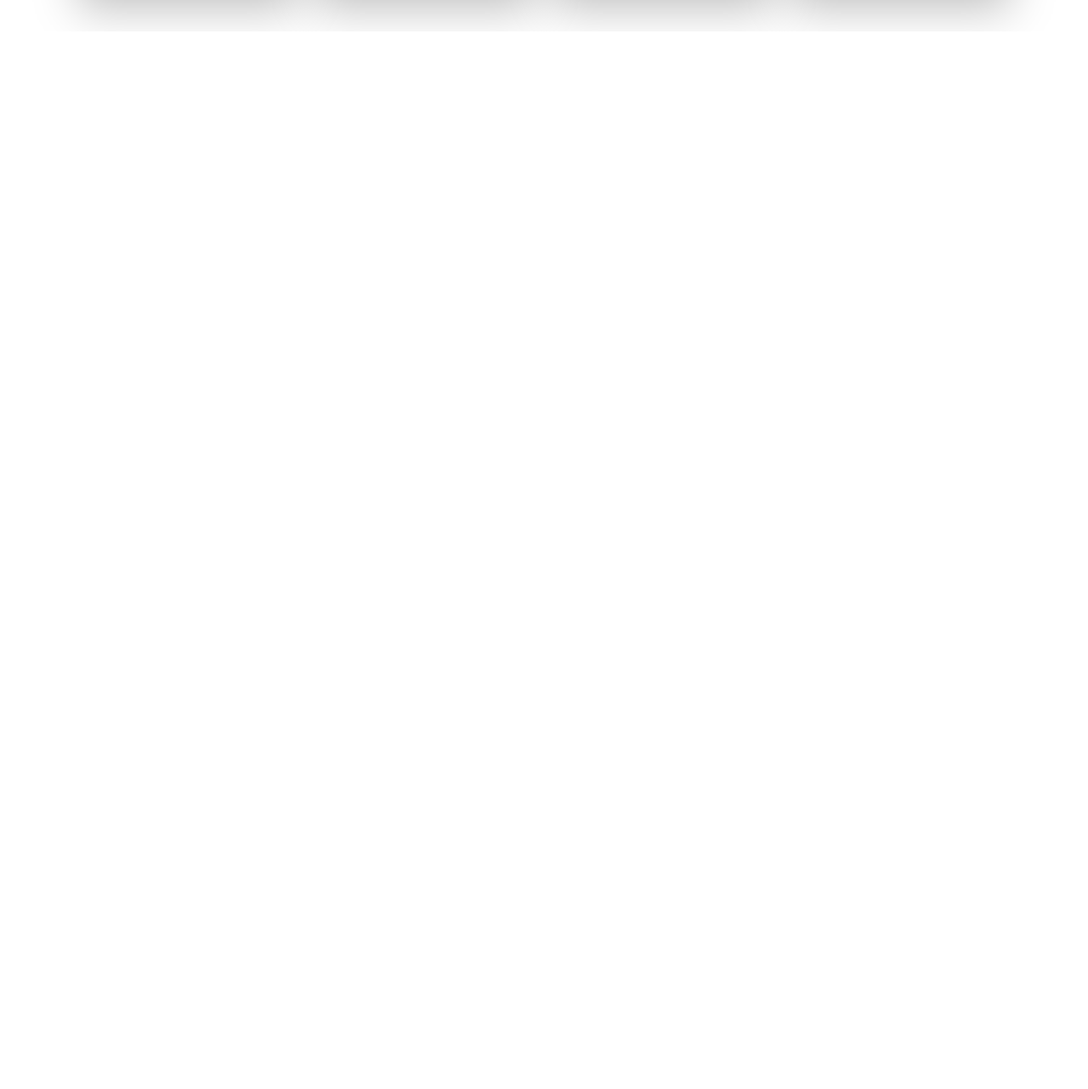
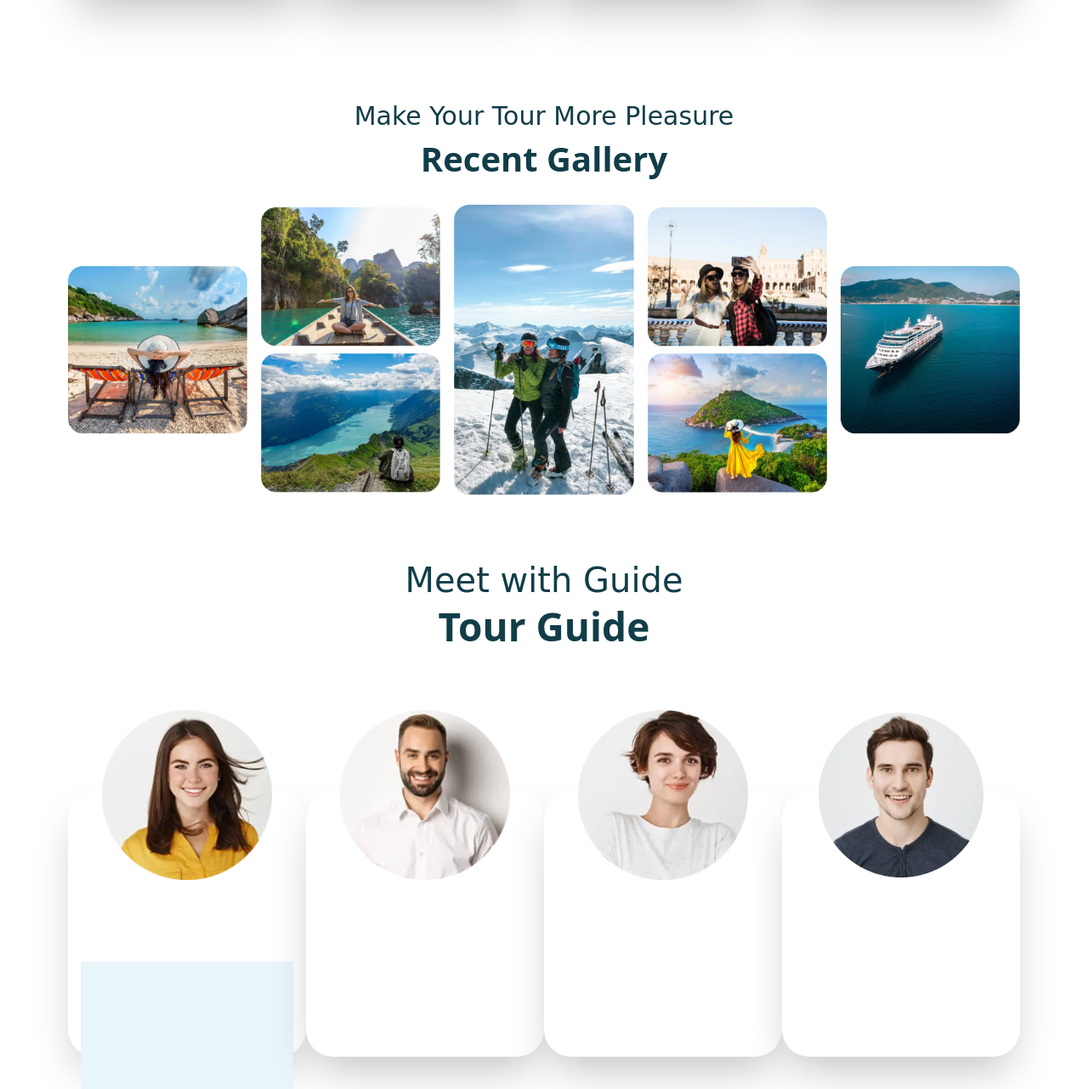
Before and after one commit to Syed-Saad1/Travel-Tours-Booking-Agency, a website: page index.html in a window 1280 px wide. Shown: the part 2661-3943 px from the top of the page at 85% size. Before the commit the page ends 2698 px from the top, so only its background shows below. Drawn offline with Linux system fonts and the light colour scheme.

Commit message:
Under-Construction

```diff
--- a/index.html
+++ b/index.html
@@ -1,5 +1,5 @@
 <!DOCTYPE html>
- <html>
+<html>
 
 <head>
   <meta charset="UTF-8" />
@@ -7,9 +7,9 @@
   <title>Travel & Tours Booking Agency</title>
   <link rel="shortcut icon" href="./Accets/favicon.png" type="image/x-icon" />
   <link href="./output.css" rel="stylesheet" />
- </head>
+</head>
 
- <body>
+<body>
 
   <section>
     <nav class="bg-[#FFFFFF] w-full h-[82px] flex items-center justify-between">
@@ -367,5 +367,75 @@
   </section>
 
 
- </body>
- </html>
+  <section class="pt-20">
+    <div>
+
+      <div>
+        <p class="text-[#113D48] text-[30px]/[40px] font-normal text-center style"> Make Your Tour More Pleasure</p>
+        <h1 class="text-[40px] text-center font-bold text-[#113D48]">Recent Gallery</h1>
+      </div>
+
+      <div class="mt-6 flex lg:gap-4 gap-10 items-center px-2 lg:flex-row flex-col lg:px-20">
+        <div>
+          <img src="./Accets/RG1.png" alt="">
+        </div>
+        <div>
+          <img src="./Accets/RG2.png" alt="">
+          <img class="pt-2" src="./Accets/RG3.png" alt="">
+        </div>
+        <div>
+          <img src="./Accets/RG4.png" alt="">
+        </div>
+        <div>
+          <img src="./Accets/RG5.png" alt="">
+          <img class="pt-2" src="./Accets/RG6.png" alt="">
+        </div>
+        <div>
+          <img src="./Accets/RG7.png" alt="">
+        </div>
+      </div>
+
+    </div>
+  </section>
+
+  <section>
+
+    <div>
+
+      <div class="pt-20">
+        <p class="style text-center text-[#113D48] font-normal text-[40px]/[40px]">Meet with Guide</p>
+        <h1 class="text-[46px] text-center text-[#113D48] font-bold">Tour Guide</h1>
+      </div>
+
+      <div class="flex justify-between px-4 lg:px-20 pt-40 lg:gap-0 gap-6 lg:flex-row flex-col">
+
+        <div class="h-[312px] w-[290px] bg-[#FFFFFF] shadow-2xl rounded-4xl relative">
+          <img class="h-[200px] w-fit object-cover md:w-[200px] mx-auto relative bottom-24" src="./Accets/1guider.png" alt="">
+          <div class="bg-[#E9F6F9] w-[250px] h-[150px] mx-auto"></div>
+        </div>
+
+        <div class="h-[312px] w-[290px] bg-[#FFFFFF] shadow-2xl rounded-4xl relative">
+          <img class="h-[200px] w-fit object-cover md:w-[200px] mx-auto relative bottom-24" src="./Accets/2guider.png" alt="">
+        </div>
+
+        <div class="h-[312px] w-[290px] bg-[#FFFFFF] shadow-2xl rounded-4xl relative">
+          <img class="h-[200px] w-fit object-cover md:w-[200px] mx-auto relative bottom-24" src="./Accets/3guider.png" alt="">
+        </div>
+
+        <div  class="h-[312px] w-[290px] bg-[#FFFFFF] shadow-2xl rounded-4xl relative ">
+          <img class="h-[200px] w-fit object-cover md:w-[200px] mx-auto relative bottom-24" src="./Accets/4guider.png" alt="">
+        </div>
+
+
+      </div>
+
+    </div>
+
+
+
+
+  </section>
+
+</body>
+
+</html>
```
Also changed, not shown: Accets/1guider.png (added), Accets/2guider.png (added), Accets/3guider.png (added), Accets/4guider.png (added), Accets/RG1.png (added), Accets/RG2.png (added), Accets/RG3.png (added), Accets/RG4.png (added), Accets/RG5.png (added), Accets/RG6.png (added), Accets/RG7.png (added), output.css.
